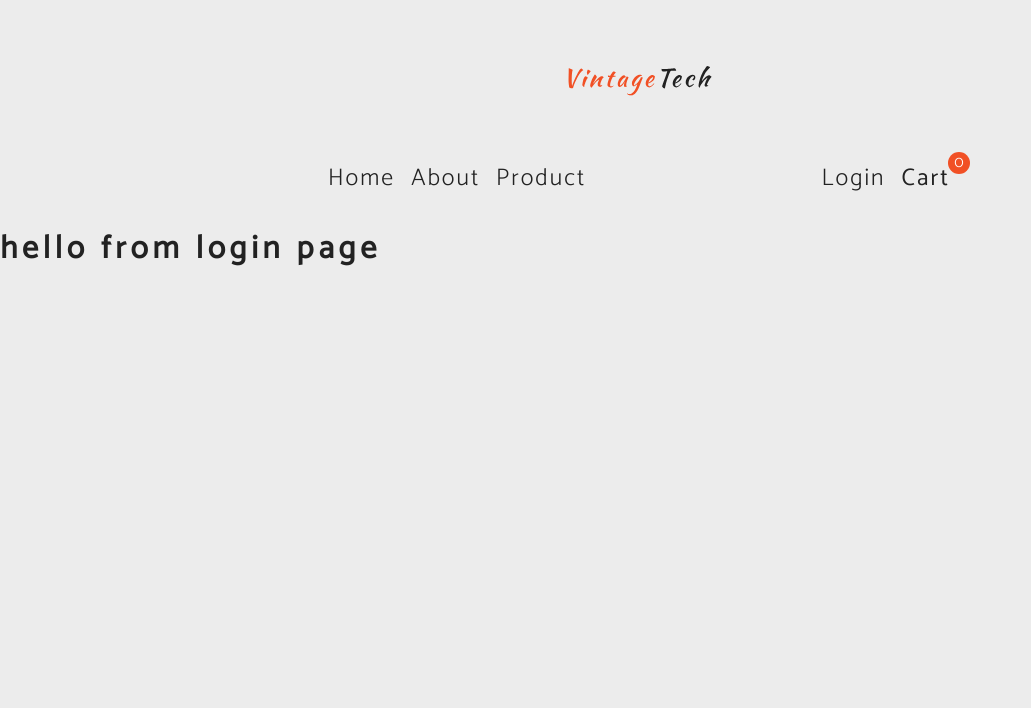
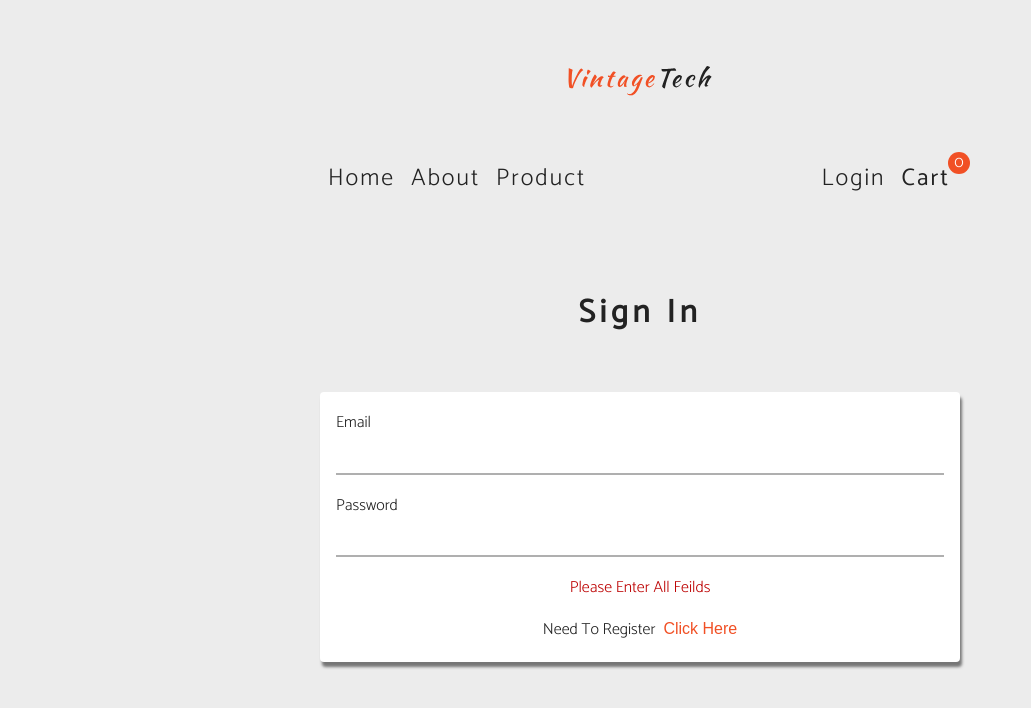
Before and after one commit to DevishBaidawarChhetri/vintage-tech, a React (Create React App) app: page /login in a window 1280 px wide. Shown: the top 708 px of the page, without its empty margins (0-1031 px from the left). Built offline with nearby package versions, Linux system fonts and the light colour scheme; no server answers.

Commit message:
Added Registration and Login

```diff
--- a/src/components/Products/Product.js
+++ b/src/components/Products/Product.js
@@ -2,7 +2,7 @@
 import { Link } from 'react-router-dom'
 
 const Product = ({ id, title, price, image }) => {
-  const url = image.url;
+  const url = image.name;
   return (
     <article className="product">
       <div className="img-container">
--- a/src/context/cart.js
+++ b/src/context/cart.js
@@ -54,13 +54,13 @@
     }
   }
   const addToCart = (product) => {
-    const { id, image: { url }, title, price } = product;
+    const { id, image: { name }, title, price } = product;
     const item = [...cart].find(item => item.id === id);
     if (item) {
       increaseAmount(id);
       return;
     } else {
-      const newItem = { id, image: url, title, price, amount: 1 };
+      const newItem = { id, image: name, title, price, amount: 1 };
       const newCart = [...cart, newItem];
       setCart(newCart);
     }
--- a/src/context/products.js
+++ b/src/context/products.js
@@ -14,7 +14,7 @@
   useEffect(() => {
     setLoading(true);
     axios
-      .get(`${url}/products`)
+      .get(`${url}/store-apis`)
       .then(response => {
         const featured = featuredProducts(response.data);
         setProducts(response.data);
--- a/src/pages/Login.js
+++ b/src/pages/Login.js
@@ -1,10 +1,71 @@
-import React from 'react'
+import React, { useState } from 'react';
+import { useHistory } from 'react-router-dom';
+import loginUser from '../strapi/loginUser';
+import registerUser from '../strapi/registerUser';
 
 const Login = () => {
+  const history = useHistory();
+  const [email, setEmail] = useState('');
+  const [password, setPassword] = useState('');
+  const [username, setUsername] = useState('default');
+  const [isMember, setIsMember] = useState(true);
+
+  let isEmpty = !email || !password || !username;
+  const toggleMember = () => {
+    setIsMember((prevMember) => {
+      let isMember = !prevMember;
+      isMember ? setUsername('default') : setUsername('');
+      return isMember;
+    })
+  }
+  const handleSubmit = async (e) => {
+    e.preventDefault();
+    let response;
+    if (isMember) {
+      response = await loginUser({ email, password });
+    } else {
+      response = await registerUser({ email, password, username });
+    }
+    if (response) {
+      console.log('success');
+      console.log(response);
+    } else {
+
+    }
+  }
+
   return (
-    <div>
-      <h1>hello from login page</h1>
-    </div>
+    <section className="form section">
+      <h2 className="section-title">{isMember ? "Sign In" : "register"}</h2>
+      <form className="login-form">
+        <div className="form-control">
+          <label htmlFor="email">email</label>
+          <input type="email" value={email} id="email" onChange={e => setEmail(e.target.value)} />
+        </div>
+        <div className="form-control">
+          <label htmlFor="password">password</label>
+          <input type="password" value={password} id="password" onChange={e => setPassword(e.target.value)} />
+        </div>
+        {!isMember && (
+          <div className="form-control">
+            <label htmlFor="username">username</label>
+            <input type="username" value={username} id="username" onChange={e => setUsername(e.target.value)} />
+          </div>
+        )}
+
+        {/* Empty Form text */}
+        {isEmpty && <p className="form-empty">Please enter all feilds</p>}
+        {/* Submit button */}
+        {!isEmpty && (
+          <button className="btn btn-block btn-primary" onClick={handleSubmit}>Submit</button>
+        )}
+        {/* Register Link */}
+        <p className="register-link">
+          {isMember ? "Need to register" : "Already a member"}
+          <button type="button" onClick={toggleMember}>Click here</button>
+        </p>
+      </form>
+    </section>
   )
 }
 
--- a/src/pages/ProductDetails.js
+++ b/src/pages/ProductDetails.js
@@ -12,10 +12,10 @@
   if (products.length === 0) {
     return <Loading />;
   } else {
-    const { image: { url }, title, price, description } = product;
+    const { image: { name }, title, price, description } = product;
     return (
       <section className="single-product">
-        <img src={url} alt={title} className="single-product-image" />
+        <img src={name} alt={title} className="single-product-image" />
         <article>
           <h1>{title}</h1>
           <h2>${price}</h2>
--- a/src/strapi/loginUser.js
+++ b/src/strapi/loginUser.js
@@ -1 +1,13 @@
 //login user
+import axios from 'axios';
+import url from '../utils/URL';
+
+const loginUser = async ({ email, password }) => {
+  const response = await axios.post(`${url}/auth/local`, {
+    identifier: email,
+    password
+  }).catch(e => console.log(e));
+  return response;
+}
+
+export default loginUser;
--- a/src/strapi/registerUser.js
+++ b/src/strapi/registerUser.js
@@ -1 +1,14 @@
 // register user
+import axios from 'axios';
+import url from '../utils/URL';
+
+const registeruser = async ({ email, password, username }) => {
+  const response = await axios.post(`${url}/auth/local/register`, {
+    username,
+    email,
+    password
+  }).catch(error => console.log(error))
+  return response;
+}
+
+export default registeruser;
--- a/src/utils/URL.js
+++ b/src/utils/URL.js
@@ -1,2 +1,2 @@
 // url
-export default "https://vintage-tech-store-react-api.herokuapp.com";
+export default "http://localhost:1337";
```
Also changed, not shown: 1 other file (tests, documents, lock files or other folders).
